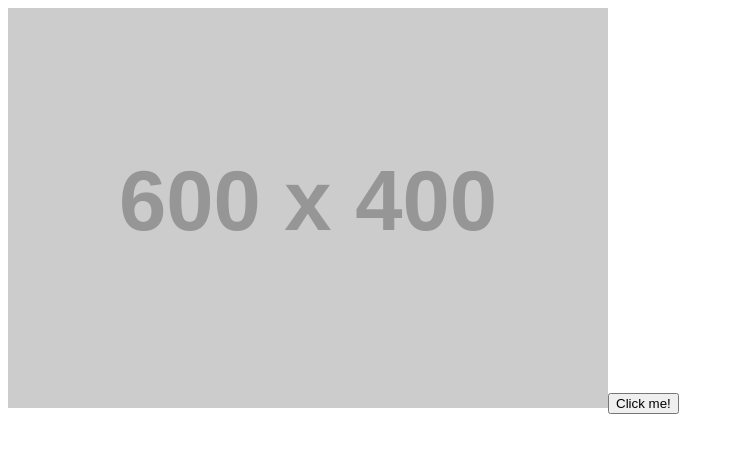
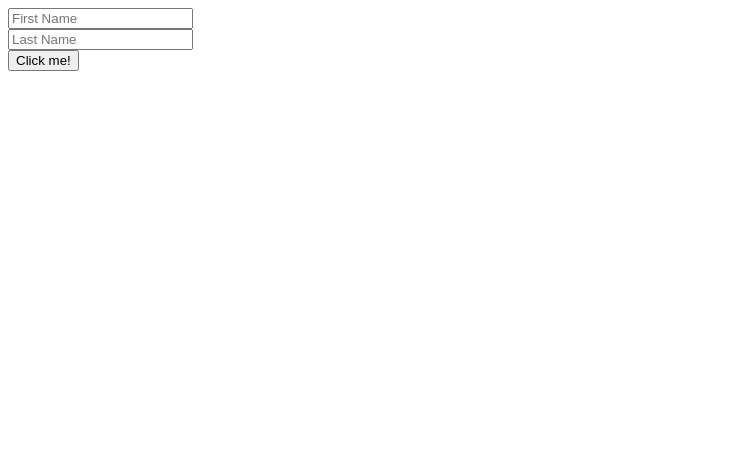
Before and after one commit to guidonunes/e-commerce-mern-react-exercises-, a React (Vite) app: page / in a window 1280 px wide. Shown: the top 452 px of the page, without its empty margins (0-734 px from the left). Built offline with nearby package versions, Linux system fonts and the light colour scheme.

Commit message:
implement exercise with input using useRef hook

```diff
--- a/src/App.jsx
+++ b/src/App.jsx
@@ -3,18 +3,21 @@ import { useRef } from 'react';
 
 
 function App() {
-  let myImg = useRef()
+  let firstName, lastName = useRef()
+
 
 
   const changeHeadline = () => {
-    myImg.current.src = "https://placehold.co/600x400/000000/FFF";
-    myImg.current.setAttribute('height', '200');
-    myImg.current.setAttribute('width', '300');
+    let fName = firstName.value;
+    let lName = lastName.value;
+
+    alert(fName + ' ' + lName)
   }
 
   return (
     <div>
-      <img ref={myImg} src='https://placehold.co/600x400' />
+      <input ref={(a)=>firstName=a} placeholder='First Name' /> <br />
+      <input ref={(a)=>lastName=a} placeholder='Last Name' /> <br />
 
       <button onClick={changeHeadline}>Click me!</button>
     </div>
```
